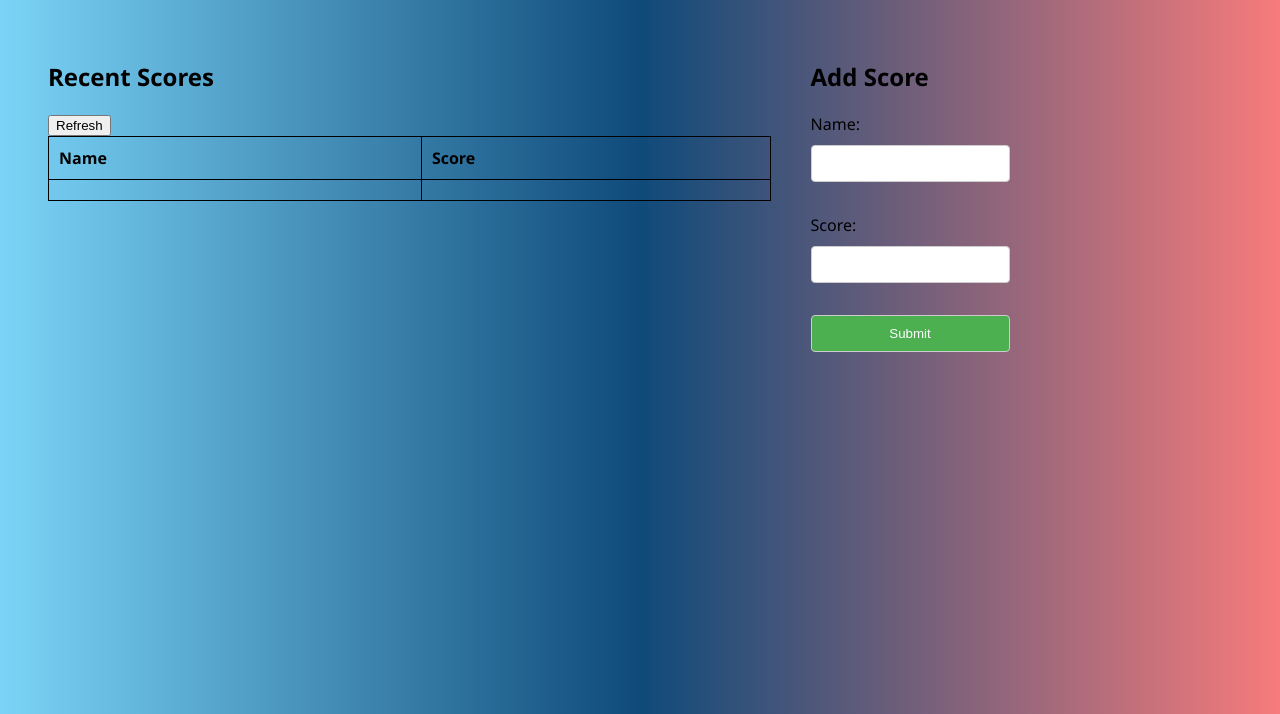
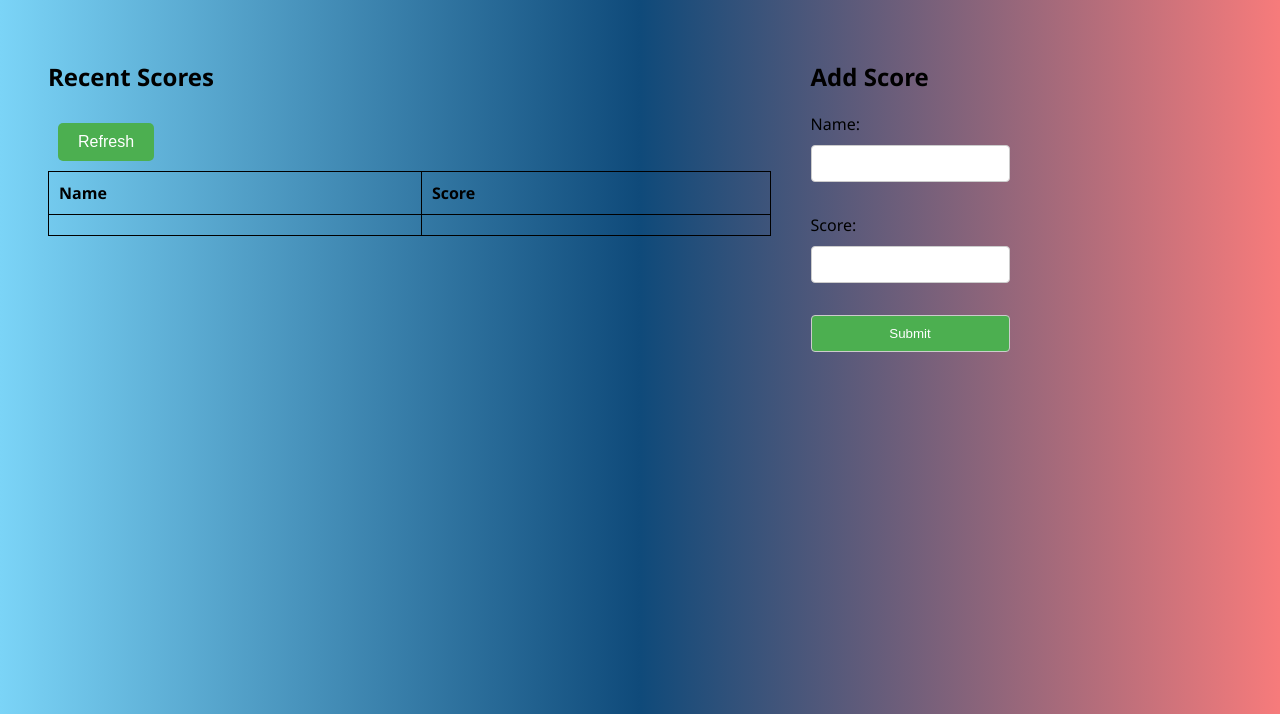
Before and after one commit to BezzB/Leaderboard-setup, a website built with webpack: page src/index.html in a window 1280 px wide. Shown: the part 86-800 px from the top of the page. Built offline with nearby package versions, Linux system fonts and the light colour scheme; no server answers.

Commit message:
Update linters

```diff
--- a/src/index.html
+++ b/src/index.html
@@ -13,7 +13,7 @@
    <div>
     <div class="recentScores">
       <h2>Recent Scores</h2>
-      <button onclick="location.reload()">Refresh</button>
+      <button id="refreshBtn">Refresh</button>
       <table>
         <thead>
           <tr>
--- a/src/style.css
+++ b/src/style.css
@@ -3,14 +3,27 @@ body {
   background: linear-gradient(to right, rgb(123, 212, 247), rgb(15, 74, 122), rgb(247, 123, 123));
   font-family: 'Segoe UI', Tahoma, Geneva, Verdana, sans-serif;
 }
-/* body {
-  font-family: Arial, sans-serif;
-  margin: 0;
-  padding: 0;
-} */
 
 h1 {
   text-align: center;
+}
+
+#refreshBtn {
+  background-color: #4caf50;
+  border: none;
+  color: white;
+  padding: 10px 20px;
+  text-align: center;
+  text-decoration: none;
+  display: inline-block;
+  font-size: 16px;
+  margin: 10px;
+  cursor: pointer;
+  border-radius: 5px;
+}
+
+#refreshBtn:hover {
+  background-color: #3e8e41;
 }
 
 div {
@@ -66,7 +79,7 @@ div.addScore {
 }
 
 .addScore input[type="submit"] {
-  background-color: #4CAF50;
+  background-color: #4caf50;
   color: white;
   cursor: pointer;
 }
```
Also changed, not shown: dist/index.bundle.js, dist/index.html.
